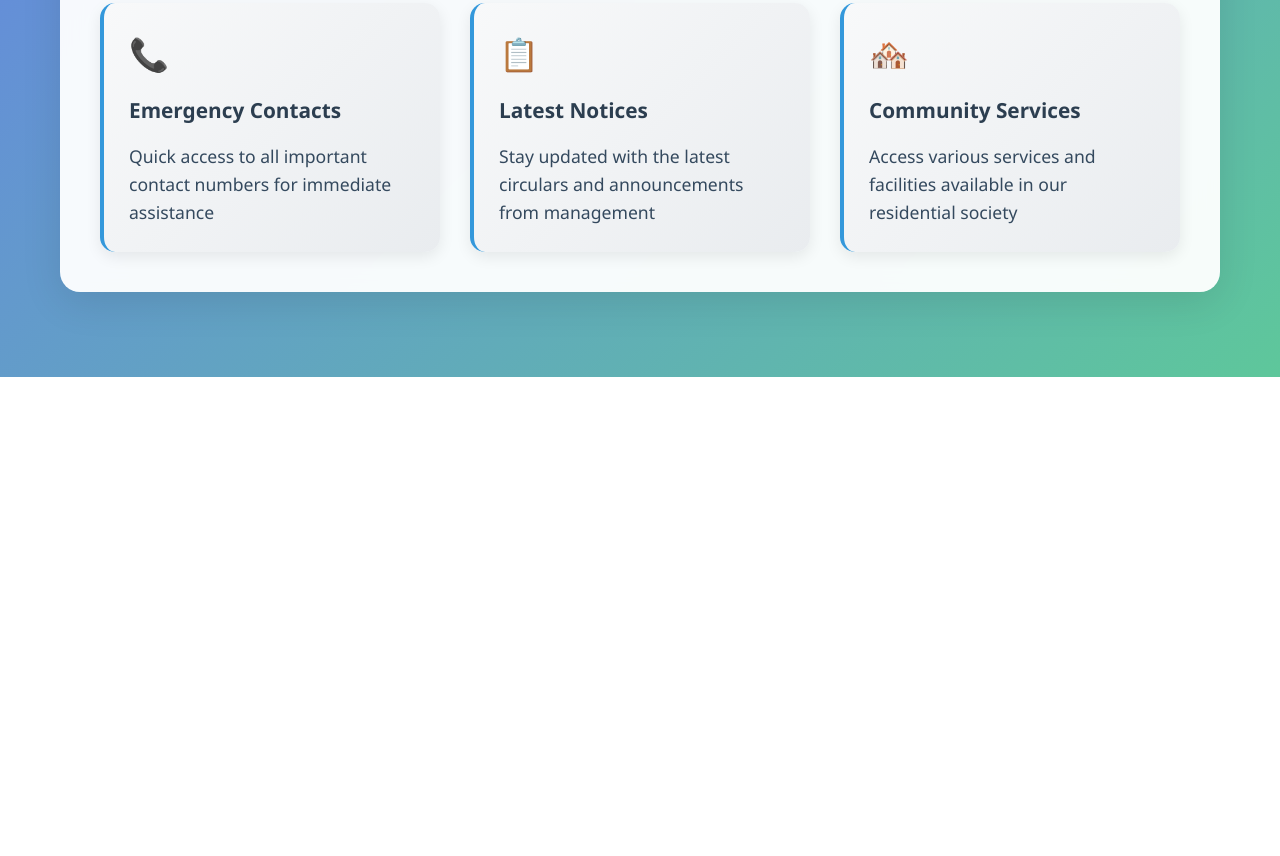
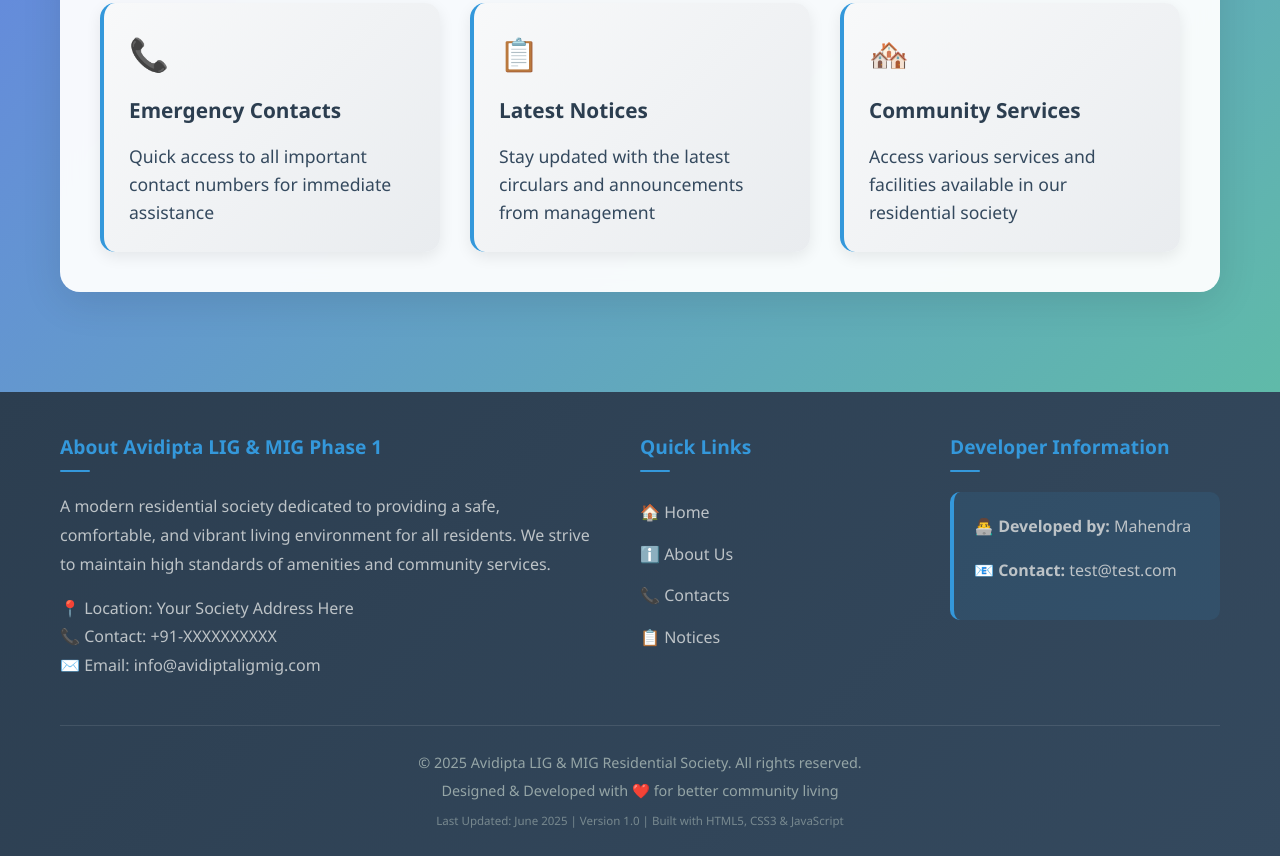
Before and after one commit to avidipta1/avidipta1, a plain HTML site: page index.html in a window 1280 px wide. Shown: the part 503-1359 px from the top of the page. Before the commit the page ends 880 px from the top, so only its background shows below. Drawn offline with Linux system fonts and the light colour scheme; no server answers.

Commit message:
Update index.html

```diff
--- a/index.html
+++ b/index.html
@@ -312,6 +312,109 @@
       color: #7f8c8d;
       padding: 40px;
       font-size: 1.1em;
+    }    /* Footer styles */
+    footer {
+      background: linear-gradient(135deg, #2c3e50, #34495e);
+      color: white;
+      padding: 40px 0 20px 0;
+      margin-top: 50px;
+    }
+
+    .footer-container {
+      max-width: 1200px;
+      margin: 0 auto;
+      padding: 0 20px;
+    }
+
+    .footer-content {
+      display: grid;
+      grid-template-columns: 2fr 1fr 1fr;
+      gap: 40px;
+      margin-bottom: 30px;
+    }
+
+    .footer-section h3 {
+      color: #3498db;
+      margin-bottom: 20px;
+      font-size: 1.2em;
+      position: relative;
+      padding-bottom: 10px;
+    }
+
+    .footer-section h3::after {
+      content: '';
+      position: absolute;
+      bottom: 0;
+      left: 0;
+      width: 30px;
+      height: 2px;
+      background: #3498db;
+      border-radius: 1px;
+    }
+
+    .footer-section p {
+      line-height: 1.8;
+      color: #bdc3c7;
+      margin-bottom: 15px;
+    }
+
+    .footer-section ul {
+      list-style: none;
+      padding: 0;
+    }
+
+    .footer-section ul li {
+      padding: 8px 0;
+      color: #bdc3c7;
+      transition: color 0.3s ease;
+    }
+
+    .footer-section ul li:hover {
+      color: #3498db;
+    }
+
+    .developer-info {
+      background: rgba(52, 152, 219, 0.1);
+      padding: 20px;
+      border-radius: 10px;
+      border-left: 4px solid #3498db;
+    }
+
+    .developer-links {
+      display: flex;
+      gap: 15px;
+      margin-top: 15px;
+      flex-wrap: wrap;
+    }
+
+    .developer-links a {
+      color: #3498db;
+      text-decoration: none;
+      padding: 8px 15px;
+      background: rgba(52, 152, 219, 0.1);
+      border-radius: 20px;
+      font-size: 0.9em;
+      transition: all 0.3s ease;
+      display: flex;
+      align-items: center;
+      gap: 5px;
+    }
+
+    .developer-links a:hover {
+      background: rgba(52, 152, 219, 0.2);
+      transform: translateY(-2px);
+    }
+
+    .footer-bottom {
+      border-top: 1px solid rgba(255, 255, 255, 0.1);
+      padding-top: 20px;
+      text-align: center;
+      color: #95a5a6;
+      font-size: 0.9em;
+    }
+
+    .footer-bottom p {
+      margin: 5px 0;
     }
 
     /* Responsive design */
@@ -360,6 +463,19 @@
       .section {
         padding: 20px;
         margin: 15px 0;
+      }
+
+      .footer-content {
+        grid-template-columns: 1fr;
+        gap: 25px;
+      }
+
+      .developer-links {
+        justify-content: center;
+      }
+
+      footer {
+        padding: 30px 0 15px 0;
       }
     }
   </style>
@@ -512,9 +628,54 @@
 
     <div id="notice-container">
       <p class="loading">Loading notices from Google Sheet...</p>
+    </div>  </div>
+</main>
+
+<!-- Footer -->
+<footer>
+  <div class="footer-container">
+    <div class="footer-content">
+      <!-- About Section -->
+      <div class="footer-section">
+        <h3>About Avidipta LIG & MIG Phase 1</h3>
+        <p>A modern residential society dedicated to providing a safe, comfortable, and vibrant living environment for all residents. We strive to maintain high standards of amenities and community services.</p>
+        <p>📍 Location: Your Society Address Here<br>
+           📞 Contact: +91-XXXXXXXXXX<br>
+           ✉️ Email: info@avidiptaligmig.com</p>
+      </div>
+
+      <!-- Quick Links Section -->
+      <div class="footer-section">
+        <h3>Quick Links</h3>
+        <ul>
+          <li><a href="#" onclick="showSection('home')" style="color: #bdc3c7; text-decoration: none;">🏠 Home</a></li>
+          <li><a href="#" onclick="showSection('about')" style="color: #bdc3c7; text-decoration: none;">ℹ️ About Us</a></li>
+          <li><a href="#" onclick="showSection('contacts')" style="color: #bdc3c7; text-decoration: none;">📞 Contacts</a></li>
+          <li><a href="#" onclick="showSection('notices')" style="color: #bdc3c7; text-decoration: none;">📋 Notices</a></li>
+        </ul>
+      </div>
+        <!-- Developer Section -->
+      <div class="footer-section">
+        <h3>Developer Information</h3>
+        <div class="developer-info">
+          <p><strong>👨‍💻 Developed by:</strong> Mahendra</p>
+          <p><strong>📧 Contact:</strong> test@test.com</p>
+
+
+                </div>
+      </div>
+    </div>
+
+    <!-- Footer Bottom -->
+    <div class="footer-bottom">
+      <p>&copy; 2025 Avidipta LIG & MIG Residential Society. All rights reserved.</p>
+      <p>Designed & Developed with ❤️ for better community living</p>
+      <p style="font-size: 0.8em; margin-top: 10px; opacity: 0.7;">
+        Last Updated: June 2025 | Version 1.0 | Built with HTML5, CSS3 & JavaScript
+      </p>
     </div>
   </div>
-</main>
+</footer>
 
 <script>
   // Navigation functionality
```
